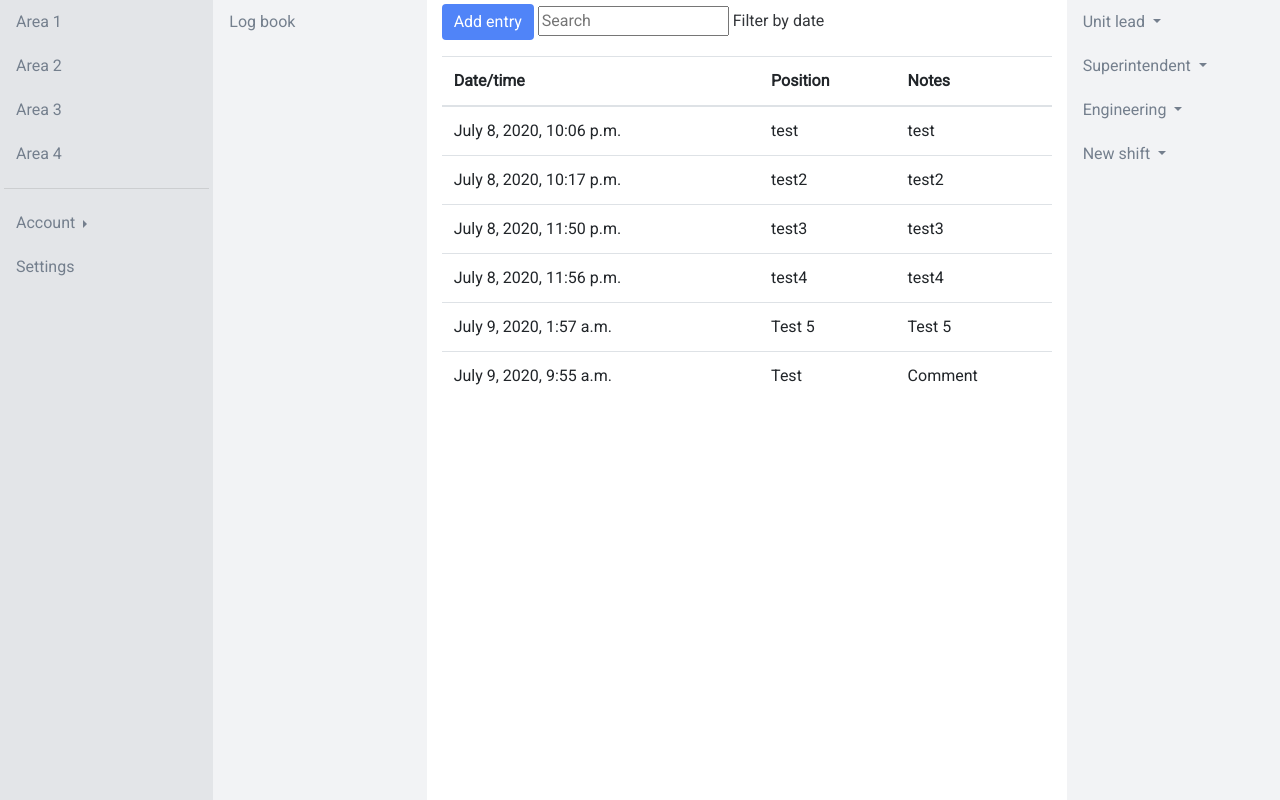
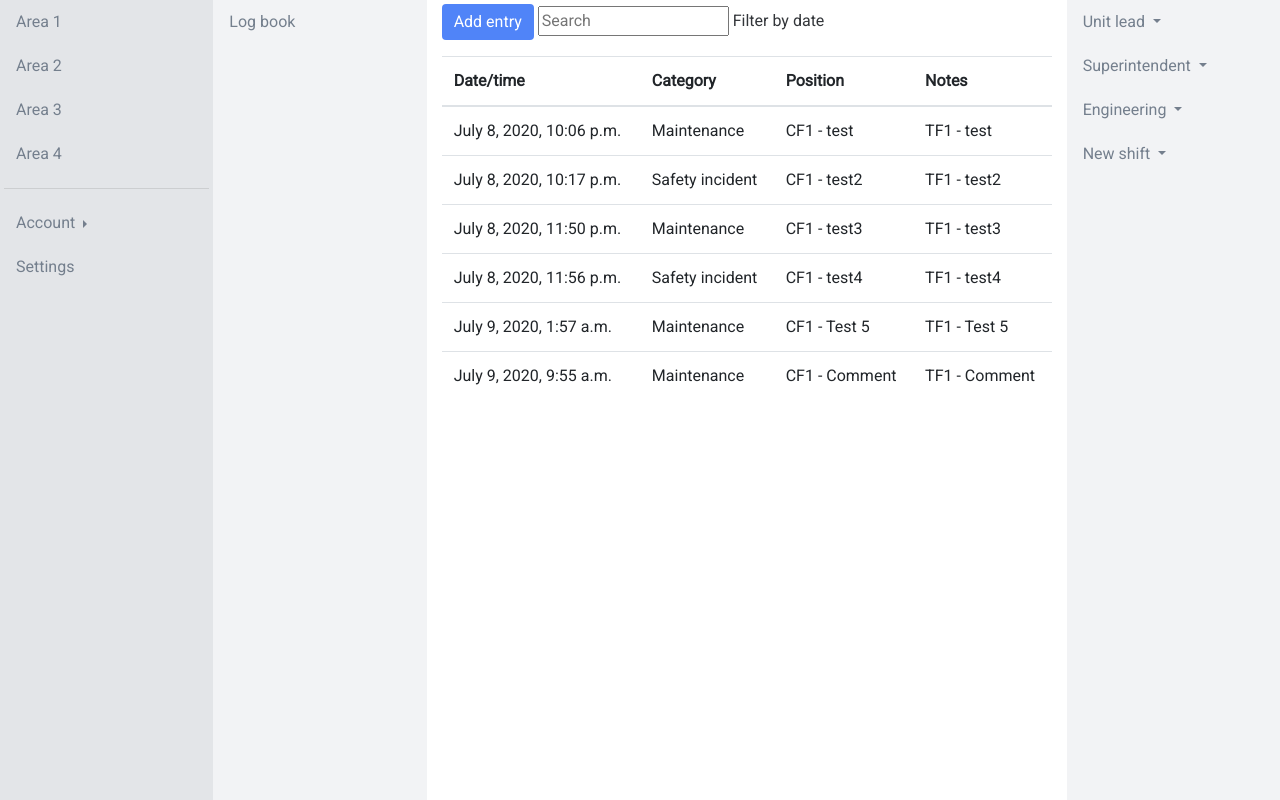
Before and after one commit to bneeland/tidylog, a Django app: a page that uses app/templates/app/log.html in a window 1280 px wide. Run offline with Django 3.2, Linux system fonts and the light colour scheme; a user stored in the database is signed in; data comes from the database, SQL or seed files in the repository; both versions use the stored data as it was after the commit; some libraries are stand-ins or nearby versions.

Commit message:
Made all fields show up in log table

```diff
--- a/app/templates/app/log.html
+++ b/app/templates/app/log.html
@@ -44,8 +44,9 @@
         <thead>
           <tr>
             <th scope="col"><b>Date/time</b></th>
-            {% for heading in headings %}
-              <th scope="col"><b>{{ heading.name }}</b></th>
+            <th scope="col"><b>Category</b></th>
+            {% for field in fields %}
+              <th scope="col"><b>{{ field.name }}</b></th>
             {% endfor %}
           </tr>
         </thead>
@@ -53,8 +54,10 @@
           {% for entry in entries %}
             <tr id="table_rows">
                 <td>{{ entry.created_at }}</td>
-                <td>{{ entry.CF1 }}</td>
-                <td>{{ entry.TF1 }}</td>
+                <td>{{ entry.category }}</td>
+                {% for field in fields %}
+                  <td>{{ field.type }} - {{ entry.TF1 }}</td>
+                {% endfor %}
             </tr>
           {% endfor %}
         </tbody>
@@ -64,7 +67,7 @@
         <div class="modal-dialog modal-dialog-centered modal-dialog-scrollable">
           <div class="modal-content">
             <div class="modal-header">
-              <h5 class="modal-title" id="exampleModalLabel">Modal title</h5>
+              <h5 class="modal-title" id="exampleModalLabel">New entry</h5>
               <button type="button" class="close" data-dismiss="modal" aria-label="Close">
                 <span aria-hidden="true">&times;</span>
               </button>
@@ -75,7 +78,7 @@
                 {% csrf_token %}
                 {{ form.as_p }}
                 <input type="submit" value="Submit" class="btn btn-primary btn-block">
-                <button type="button" class="btn btn-link btn-block mt-3" data-dismiss="modal">Close</button>
+                <button type="button" class="btn btn-link btn-block mt-3" data-dismiss="modal">Cancel</button>
               </form>
 
             </div>
--- a/app/views.py
+++ b/app/views.py
@@ -55,7 +55,7 @@ class Log(LoginRequiredMixin, AreasMixin, LogsMixin, CreateView):
         context['entries'] = models.Entry.objects.filter(log=log)
         # Get headings for current log
         log_fields_qs = log.fields.all()
-        context['headings'] = log_fields_qs
+        context['fields'] = log_fields_qs
         return context
 
     def get_form_kwargs(self):
```
Also changed, not shown: db.sqlite3.
